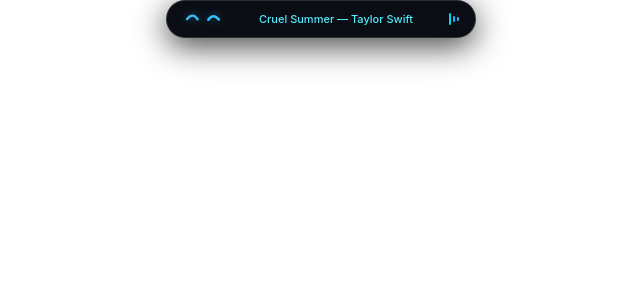
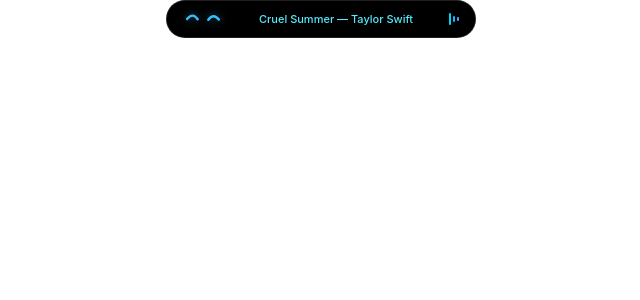
Before and after one commit to uragenky/AetherIsland, a React (Vite) app: page / in a window 1280 px wide. Shown: the top 300 px of the page, without its empty margins (319-959 px from the left). Built offline with nearby package versions, Linux system fonts and the light colour scheme.

Commit message:
style: remove transparent blur/shadow box, make island pure OLED black

```diff
--- a/src/components/DynamicIsland.tsx
+++ b/src/components/DynamicIsland.tsx
@@ -95,11 +95,10 @@ export const DynamicIsland: React.FC<DynamicIslandProps> = ({
           }
         }}
         style={{
-          backgroundColor: '#0A0D14',
-          border: '1px solid rgba(255, 255, 255, 0.14)',
-          boxShadow: '0 8px 32px rgba(0, 0, 0, 0.75)',
+          backgroundColor: '#000000',
+          border: '1px solid rgba(255, 255, 255, 0.12)',
         }}
-        className={`bg-[#0A0D14] backdrop-blur-2xl border border-white/14 shadow-[0_8px_32px_rgba(0,0,0,0.75)] ring-1 ring-white/5 overflow-hidden transition-all duration-200 ${
+        className={`bg-black border border-white/12 overflow-hidden transition-all duration-200 ${
           mode === 'compact'
             ? 'rounded-full px-3 py-1 flex items-center justify-between w-[310px] h-[38px] hover:border-cyan-500/30 cursor-pointer'
             : 'rounded-3xl p-4 w-[430px] min-h-[265px] flex flex-col justify-between cursor-default'
```
